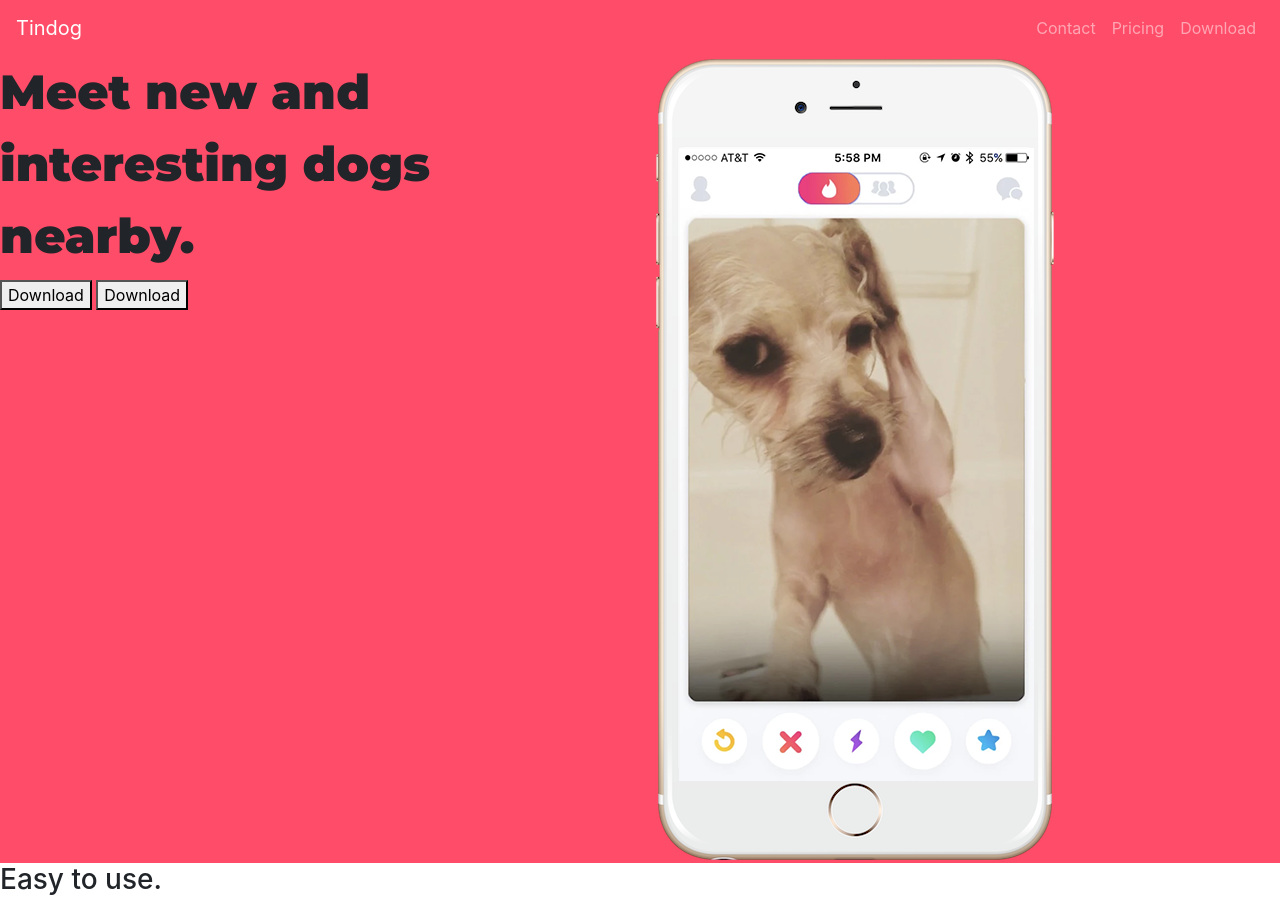
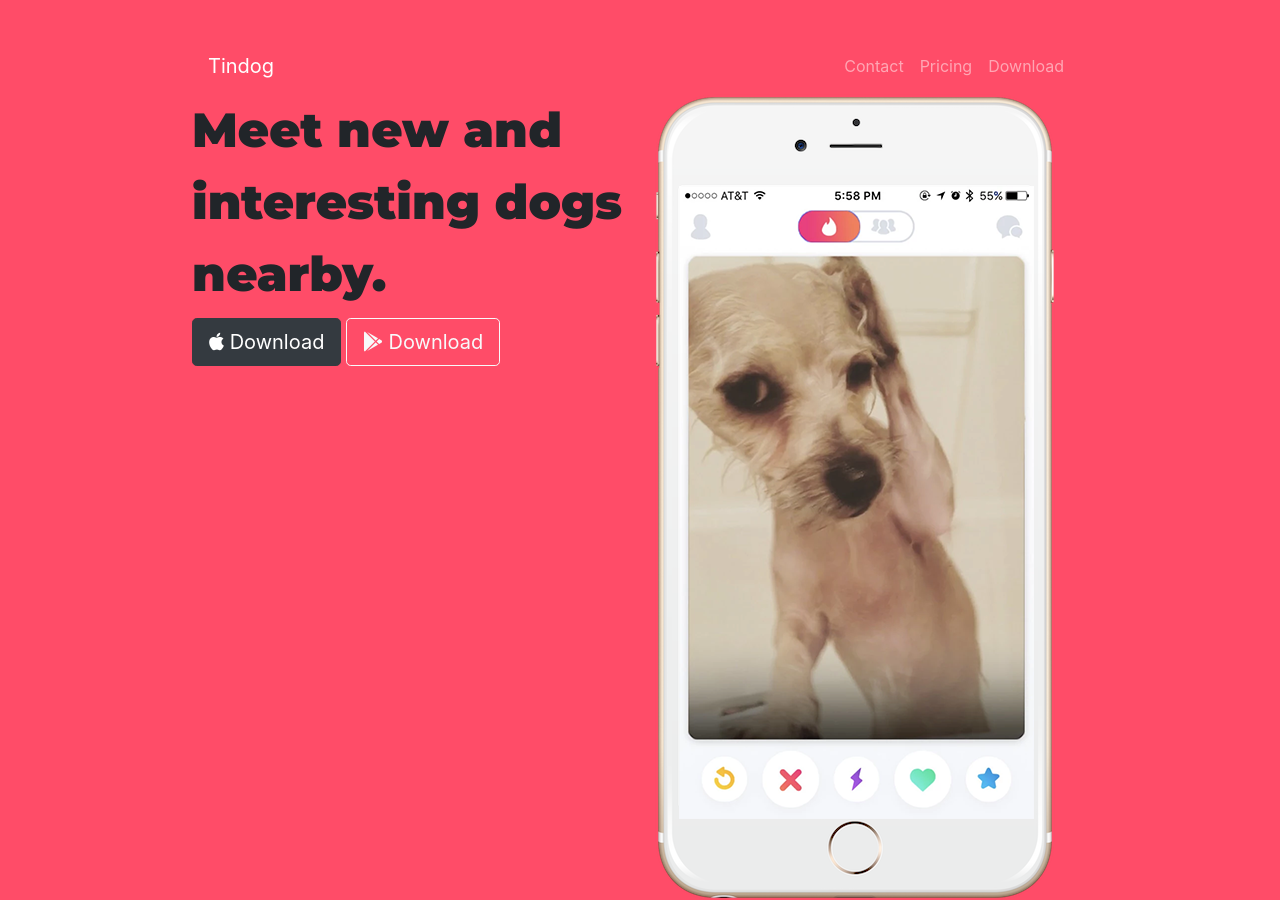
Before and after one commit to Dearmann/bootstrap-learning, a plain HTML site: page index.html in a window 1280 px wide. Shown: the top 900 px of the page. Drawn offline with nearby package versions, Linux system fonts and the light colour scheme.

Commit message:
Bootstrap + Font Awesome buttons

```diff
--- a/css/styles.css
+++ b/css/styles.css
@@ -6,4 +6,5 @@ h1 {
 
 #title {
     background-color: #ff4c68;
+    padding: 3% 15%;
 }
--- a/index.html
+++ b/index.html
@@ -4,9 +4,23 @@
 <head>
   <meta charset="utf-8">
   <title>TinDog</title>
+
+  <!-- Bootstrap 4.0 -->
   <link rel="stylesheet" href="https://maxcdn.bootstrapcdn.com/bootstrap/4.0.0/css/bootstrap.min.css"
     integrity="sha384-Gn5384xqQ1aoWXA+058RXPxPg6fy4IWvTNh0E263XmFcJlSAwiGgFAW/dAiS6JXm" crossorigin="anonymous">
 
+  <!-- CSS -->
+  <link rel="stylesheet" href="css/styles.css">
+
+  <!-- Google Fonts -->
+  <link rel="preconnect" href="https://fonts.googleapis.com">
+  <link rel="preconnect" href="https://fonts.gstatic.com" crossorigin>
+  <link href="https://fonts.googleapis.com/css2?family=Montserrat:wght@900&family=Ubuntu&display=swap" rel="stylesheet">
+
+  <!-- Font Awesome -->
+  <script src="https://kit.fontawesome.com/f096c836bd.js" crossorigin="anonymous"></script>
+
+  <!-- Bootstrap 4.0 Script -->
   <script src="https://code.jquery.com/jquery-3.2.1.slim.min.js"
     integrity="sha384-KJ3o2DKtIkvYIK3UENzmM7KCkRr/rE9/Qpg6aAZGJwFDMVNA/GpGFF93hXpG5KkN"
     crossorigin="anonymous"></script>
@@ -16,17 +30,11 @@
   <script src="https://maxcdn.bootstrapcdn.com/bootstrap/4.0.0/js/bootstrap.min.js"
     integrity="sha384-JZR6Spejh4U02d8jOt6vLEHfe/JQGiRRSQQxSfFWpi1MquVdAyjUar5+76PVCmYl"
     crossorigin="anonymous"></script>
-
-    <link rel="stylesheet" href="css/styles.css">
-
-    <link rel="preconnect" href="https://fonts.googleapis.com">
-    <link rel="preconnect" href="https://fonts.gstatic.com" crossorigin>
-    <link href="https://fonts.googleapis.com/css2?family=Montserrat:wght@900&family=Ubuntu&display=swap" rel="stylesheet">
 </head>
 
 <body>
 
-  <section id="title">
+  <section class="container-fluid" id="title">
 
     <!-- Nav Bar -->
 
@@ -56,8 +64,8 @@
     <div class="row">
       <div class="col-lg-6">
         <h1>Meet new and interesting dogs nearby.</h1>
-        <button type="button">Download</button>
-        <button type="button">Download</button>
+        <button type="button" class="btn btn-dark btn-lg"><i class="fab fa-apple"></i> Download</button>
+        <button type="button" class="btn btn-outline-light btn-lg"><i class="fab fa-google-play"></i> Download</button>
       </div>
       <div class="col-lg-6">
         <img src="images/iphone6.png" alt="iphone-mockup">
```
